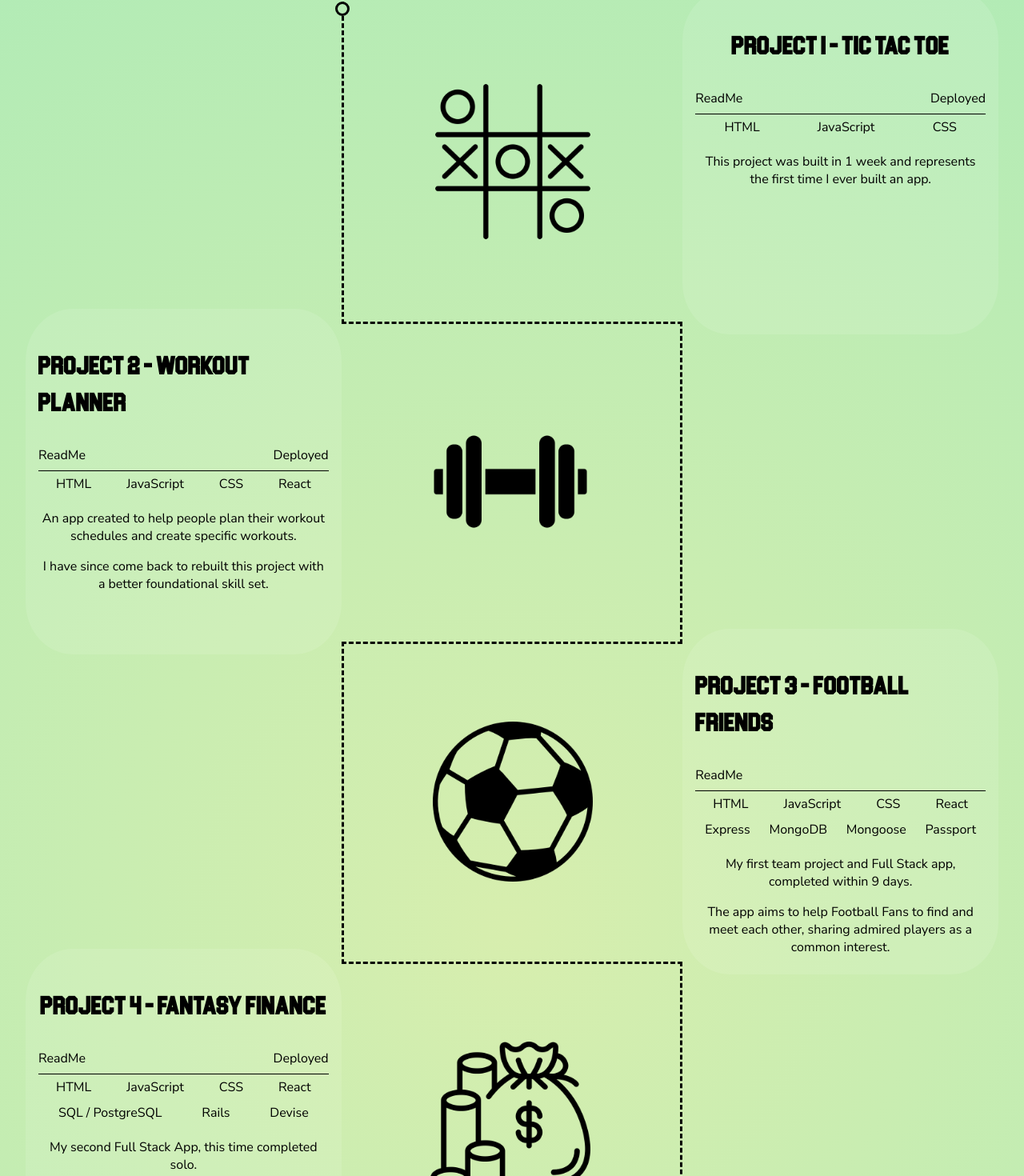
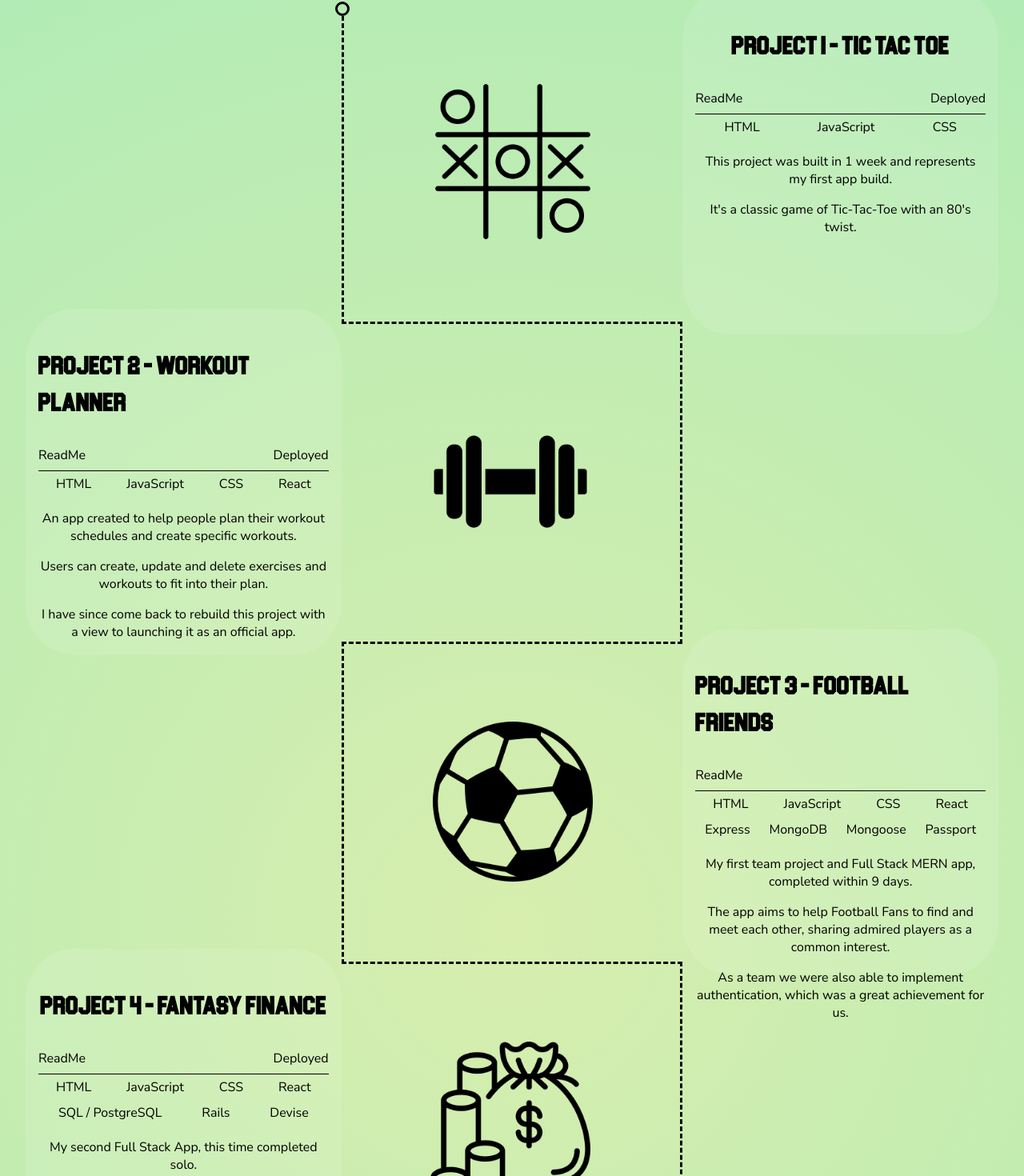
Before and after one commit to jayteebee/Portfolio-V1, a React (Create React App) app: page / in a window 1280 px wide. Shown: the part 1198-2668 px from the top of the page at 80% size. Built offline with nearby package versions, Linux system fonts and the light colour scheme.

Commit message:
Change Project Descriptions

```diff
--- a/public/index.html
+++ b/public/index.html
@@ -7,7 +7,7 @@
     <meta name="theme-color" content="#000000" />
     <meta
       name="description"
-      content="Web site created using create-react-app"
+      content="Welcome to my Portfolio!"
     />
     <link rel="apple-touch-icon" href="%PUBLIC_URL%/logo192.png" />
     <!--
--- a/src/Components/Projects/P1.jsx
+++ b/src/Components/Projects/P1.jsx
@@ -18,7 +18,9 @@ const P1 = () => {
 
 
     <div className="PD">
-    <p> This project was built in 1 week and represents the first time I ever built an app. </p>
+    <p> This project was built in 1 week and represents my first app build. </p>
+    <p> It's a classic game of Tic-Tac-Toe with an 80's twist. </p>
+
     </div>
 
     </div>
--- a/src/Components/Projects/P2.jsx
+++ b/src/Components/Projects/P2.jsx
@@ -17,7 +17,8 @@ const P2 = () => {
 
   <div className="PD">
 <p>An app created to help people plan their workout schedules and create specific workouts.</p>
-<p>I have since come back to rebuilt this project with a better foundational skill set.</p>
+<p>Users can create, update and delete exercises and workouts to fit into their plan.</p>
+<p>I have since come back to rebuild this project with a view to launching it as an official app.</p>
   </div>
 
     </div>
--- a/src/Components/Projects/P3.jsx
+++ b/src/Components/Projects/P3.jsx
@@ -26,8 +26,9 @@ const P3 = () => {
       </div>
 
       <div className="PD">
-<p>My first team project and Full Stack app, completed within 9 days. </p>
+<p>My first team project and Full Stack MERN app, completed within 9 days. </p>
 <p>The app aims to help Football Fans to find and meet each other, sharing admired players as a common interest.</p>
+<p>As a team we were also able to implement authentication, which was a great achievement for us.</p>
       </div>
 
     </div>
--- a/src/Components/Projects/P4.jsx
+++ b/src/Components/Projects/P4.jsx
@@ -26,6 +26,7 @@ const P4 = () => {
  <div className="PD">
 <p>My second Full Stack App, this time completed solo.</p>
 <p>The app allows beginner stock traders to test out their trading strategies in a risk free environment.</p>
+
  </div>
 
     </div>
```
